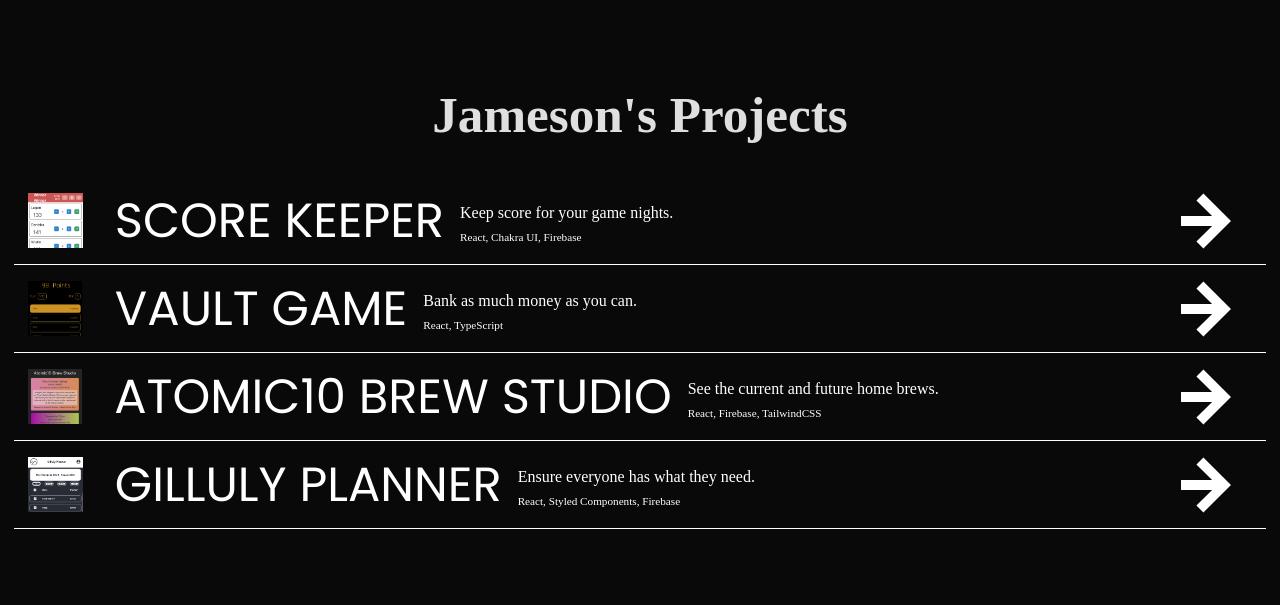
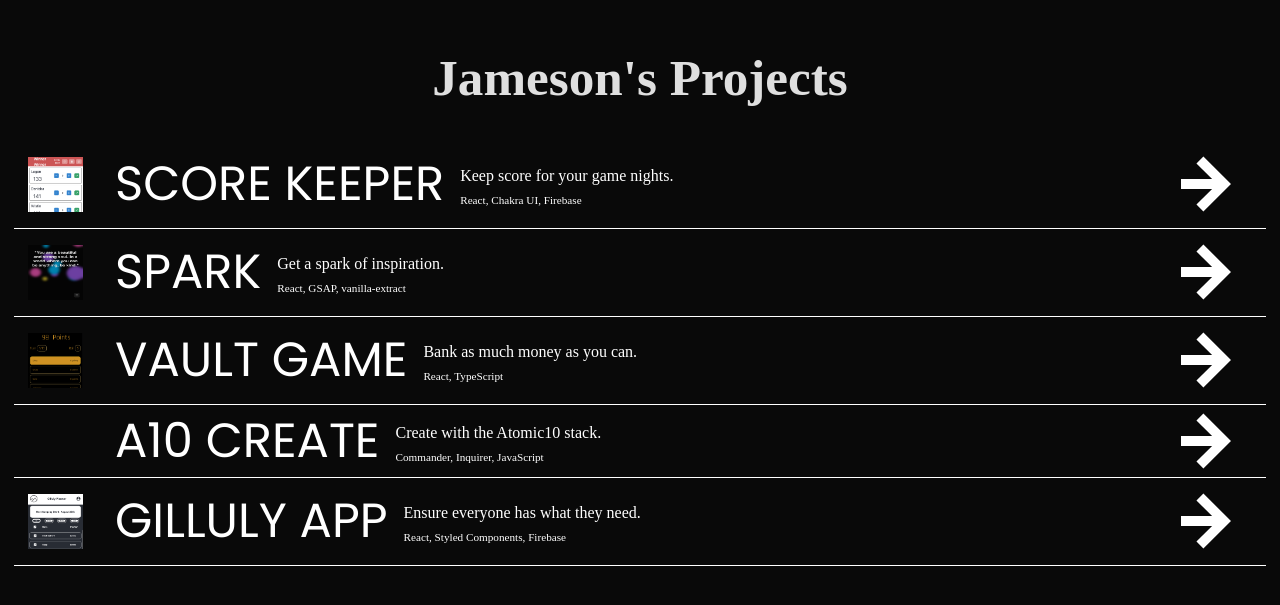
Before and after one commit to Jameson13B/project-dashboard, a React (Vite) app: page / in a window 1280 px wide. Shown: the part 109-714 px from the top of the page. Built offline with nearby package versions, Linux system fonts and the light colour scheme.

Commit message:
Added spark project

```diff
--- a/src/App.css
+++ b/src/App.css
@@ -17,7 +17,7 @@
   margin: 0 14px;
   width: calc(100% - 28px);
   transition: all 0.5s;
-  cursor: url('./assets/icon-paper-plane-48.png'), auto;
+  cursor: url("./assets/icon-paper-plane-48.png"), auto;
 }
 .link-row:hover {
   background-color: white;
@@ -29,6 +29,9 @@
   margin-top: 16px;
   margin-bottom: 16px;
   align-self: flex-start;
+  overflow: hidden;
+  width: 100%;
+  max-width: 55px;
 }
 @media (max-width: 575.98px) {
   .link-row .screenshot {
@@ -39,6 +42,7 @@
 /* Info styles */
 .link-row .info {
   display: flex;
+  flex-wrap: wrap;
 }
 .link-row .info p {
   color: white;
@@ -46,7 +50,8 @@
 }
 .link-row .info .name-container {
   position: relative;
-  overflow: hidden;
+  flex: 1;
+  min-width: 0;
 }
 .link-row .info .name {
   /* name */
@@ -82,7 +87,7 @@
   transition: all 0.5s;
   text-align: start;
   font-size: 0.7rem;
-  font-family: 'Plus Jakarta Sans Variable';
+  font-family: "Plus Jakarta Sans Variable";
 }
 .link-row:hover .info .technologies {
   color: #090909;
@@ -93,7 +98,7 @@
   margin-bottom: 0;
   transition: all 0.5s;
   text-align: start;
-  font-family: 'Plus Jakarta Sans Variable';
+  font-family: "Plus Jakarta Sans Variable";
 }
 .link-row:hover .info .description {
   color: #090909;
@@ -104,7 +109,7 @@
     padding: 8px 0;
   }
   .link-row .info .name-container {
-    height: 24px;
+    min-height: 24px;
   }
   .link-row .info .name {
     font-size: 1.5rem;
--- a/src/App.tsx
+++ b/src/App.tsx
@@ -1,38 +1,45 @@
-import scorekeeper from './assets/scorekeeper.png'
-import vault from './assets/vault.png'
-import gilluly from './assets/gilluly.png'
-import brewstudio from './assets/BrewStudio.png'
-import './App.css'
-import { LinkRow } from './LinkRow'
+import scorekeeper from "./assets/scorekeeper.png"
+import vault from "./assets/vault.png"
+import gilluly from "./assets/gilluly.png"
+import spark from "./assets/spark.png"
+import "./App.css"
+import { LinkRow } from "./LinkRow"
 
 const data = [
   {
-    name: 'Score Keeper',
-    description: 'Keep score for your game nights.',
+    name: "Score Keeper",
+    description: "Keep score for your game nights.",
     screenshot: scorekeeper,
-    technologies: 'React, Chakra UI, Firebase',
-    link: 'https://scorekeeper.jamesonb.com/',
+    technologies: "React, Chakra UI, Firebase",
+    link: "https://scorekeeper.jamesonb.com/",
   },
   {
-    name: 'Vault Game',
-    description: 'Bank as much money as you can.',
-    screenshot: vault,
-    technologies: 'React, TypeScript',
-    link: 'https://vault.jamesonb.com/',
+    name: "Spark",
+    description: "Get a spark of inspiration.",
+    screenshot: spark,
+    technologies: "React, GSAP, vanilla-extract",
+    link: "https://brews.atomic10.studio",
   },
   {
-    name: 'Atomic10 Brew Studio',
-    description: 'See the current and future home brews.',
-    screenshot: brewstudio,
-    technologies: 'React, Firebase, TailwindCSS',
-    link: 'https://brews.atomic10.studio',
+    name: "Vault Game",
+    description: "Bank as much money as you can.",
+    screenshot: vault,
+    technologies: "React, TypeScript",
+    link: "https://vault.jamesonb.com/",
   },
   {
-    name: 'Gilluly Planner',
-    description: 'Ensure everyone has what they need.',
+    name: "A10 Create",
+    description: "Create with the Atomic10 stack.",
+    screenshot: "null",
+    technologies: "Commander, Inquirer, JavaScript",
+    link: "https://github.com/Jameson13B/atomic10-create",
+  },
+  {
+    name: "Gilluly App",
+    description: "Ensure everyone has what they need.",
     screenshot: gilluly,
-    technologies: 'React, Styled Components, Firebase',
-    link: 'https://gilluly.jamesonb.com/',
+    technologies: "React, Styled Components, Firebase",
+    link: "https://gilluly.jamesonb.com/",
   },
 ]
 
@@ -41,8 +48,8 @@ function App() {
     <>
       <h1
         style={{
-          fontWeight: 'bold',
-          fontFamily: 'Plus Jakarta Sans Variable',
+          fontWeight: "bold",
+          fontFamily: "Plus Jakarta Sans Variable",
         }}
       >
         Jameson's Projects
--- a/src/LinkRow.tsx
+++ b/src/LinkRow.tsx
@@ -1,4 +1,4 @@
-import { useEffect, useRef } from 'react'
+import { useEffect, useRef } from "react"
 
 export const LinkRow = ({
   project,
@@ -19,22 +19,26 @@ export const LinkRow = ({
     const link = linkRef.current
     const click = clickRef.current
 
-    link?.addEventListener('mouseenter', () => {
+    link?.addEventListener("mouseenter", () => {
       click?.play()
     })
-    link?.addEventListener('mouseleave', () => click?.pause())
+    link?.addEventListener("mouseleave", () => click?.pause())
 
     return () => {
-      link?.removeEventListener('mouseenter', () => () => {
+      link?.removeEventListener("mouseenter", () => () => {
         click?.play()
       })
-      link?.removeEventListener('mouseleave', () => click?.pause())
+      link?.removeEventListener("mouseleave", () => click?.pause())
     }
   }, [])
 
   return (
     <a className="link-row" href={project.link} ref={linkRef}>
-      <img className="screenshot" src={project.screenshot} />
+      {project.screenshot !== "null" ? (
+        <img className="screenshot" src={project.screenshot} />
+      ) : (
+        <div className="screenshot placeholder"></div>
+      )}
       <div className="info">
         <div className="name-container">
           <p className="name white">{project.name}</p>
@@ -67,7 +71,7 @@ export const LinkRow = ({
         ref={clickRef}
         preload="auto"
         muted={true}
-        style={{ display: 'none' }}
+        style={{ display: "none" }}
       >
         <source src="https://backstage.bonjovi.com/audio/tick.mp3"></source>
         Your browser isn't invited for super fun audio time.
```
Also changed, not shown: src/assets/spark.png (added).
